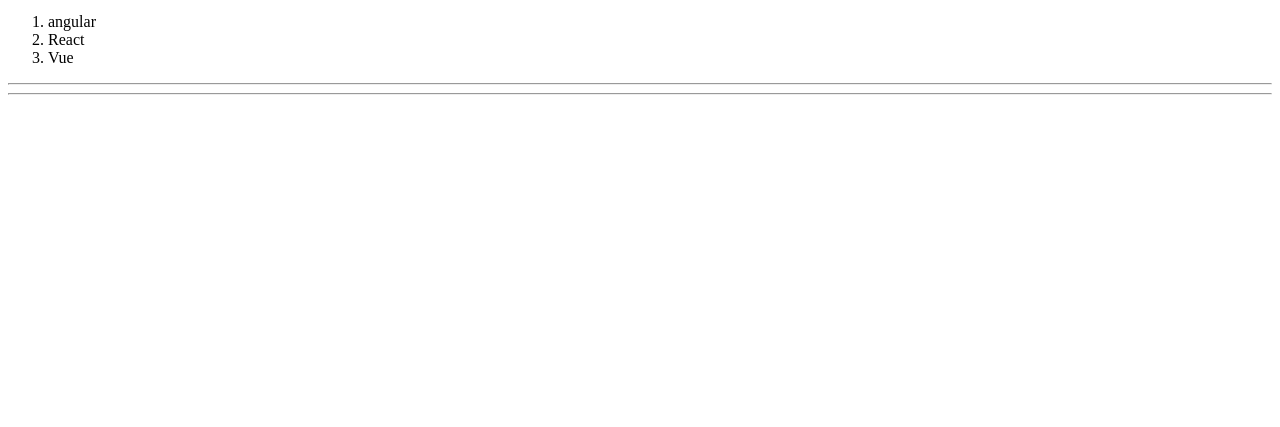
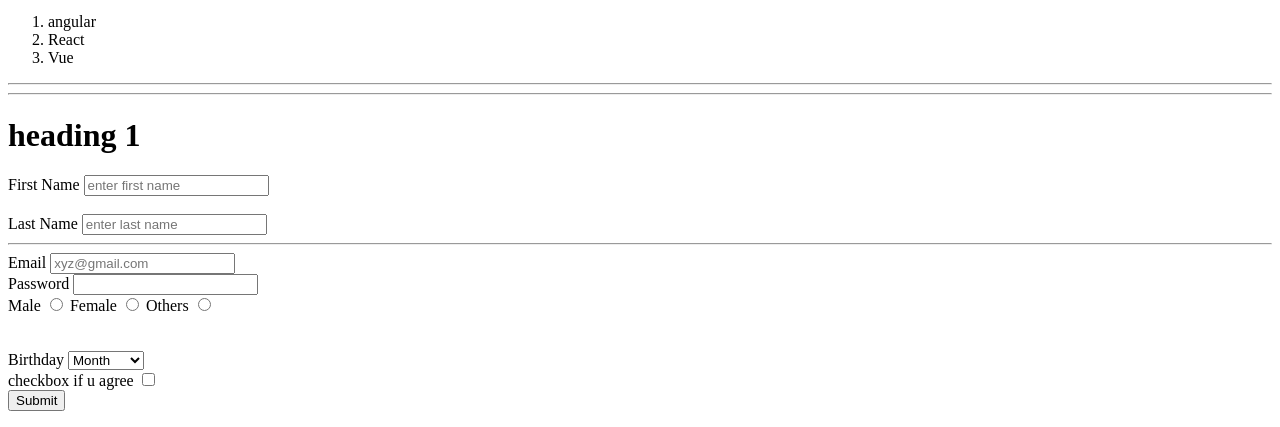
Before and after one commit to sandeepnegi1996/fullStackGuide, a plain HTML site: page htmldemo/index.html in a window 1280 px wide. Shown: the part 591-1018 px from the top of the page. Before the commit the page ends 800 px from the top, so only its background shows below. Drawn offline with Linux system fonts and the light colour scheme.

Commit message:
forms done

```diff
--- a/htmldemo/index.html
+++ b/htmldemo/index.html
@@ -31,5 +31,75 @@
     </ol>
     <hr>
     <hr>
+
+    <h1>heading 1</h1>
+    <div id="reg-form">
+
+        <form action="" method="GET">
+
+            <div>
+
+                <label for="firstname"> First Name </label>
+                <input type="text" name="firstname" placeholder="enter first name" required>
+
+                <br>
+                <br>
+
+                <label for="lastname">Last Name</label>
+                <input type="text" name="lastname" placeholder="enter last name" required>
+
+            </div>
+            <hr>
+
+            <div>
+                <label for="email"> Email </label>
+                <input type="email" name="email" placeholder="xyz@gmail.com" required>
+
+                <br>
+
+                <label for="password"> Password</label>
+                <input type="password" name="password" >
+            </div>
+
+            <div>
+
+                <label for="gender"> Male</label>
+                <input type="radio" name="gender" id="male" value="choice1">
+
+                <label for="gender"> Female</label>
+                <input type="radio" name="gender" id="female" value="choice2">
+
+                <label for="gender"> Others</label>
+                <input type="radio" name="gender" id="other" value="choice3">
+
+            </div>
+
+            <br>
+            <br>
+
+            <div id="selectoption">
+
+                <label for="Month">Birthday</label>
+                <select name="Month" id="">
+                    <option value="0" selected disabled>Month</option>
+                    <option value="jan">January</option>
+                    <option value="feb">February</option>
+                    <option value="mar">March</option>
+
+
+
+                </select>
+            </div>
+
+            <div>
+                <label for="terms">checkbox if u agree</label>
+                <input type="checkbox" name="terms" id="">
+            </div>
+            <div>
+                <button type="submit">Submit</button>
+            </div>
+
+        </form>
+    </div>
 </body>
 </html>
```
Also changed, not shown: htmldemo/form.html (added, +25 -0 lines).
